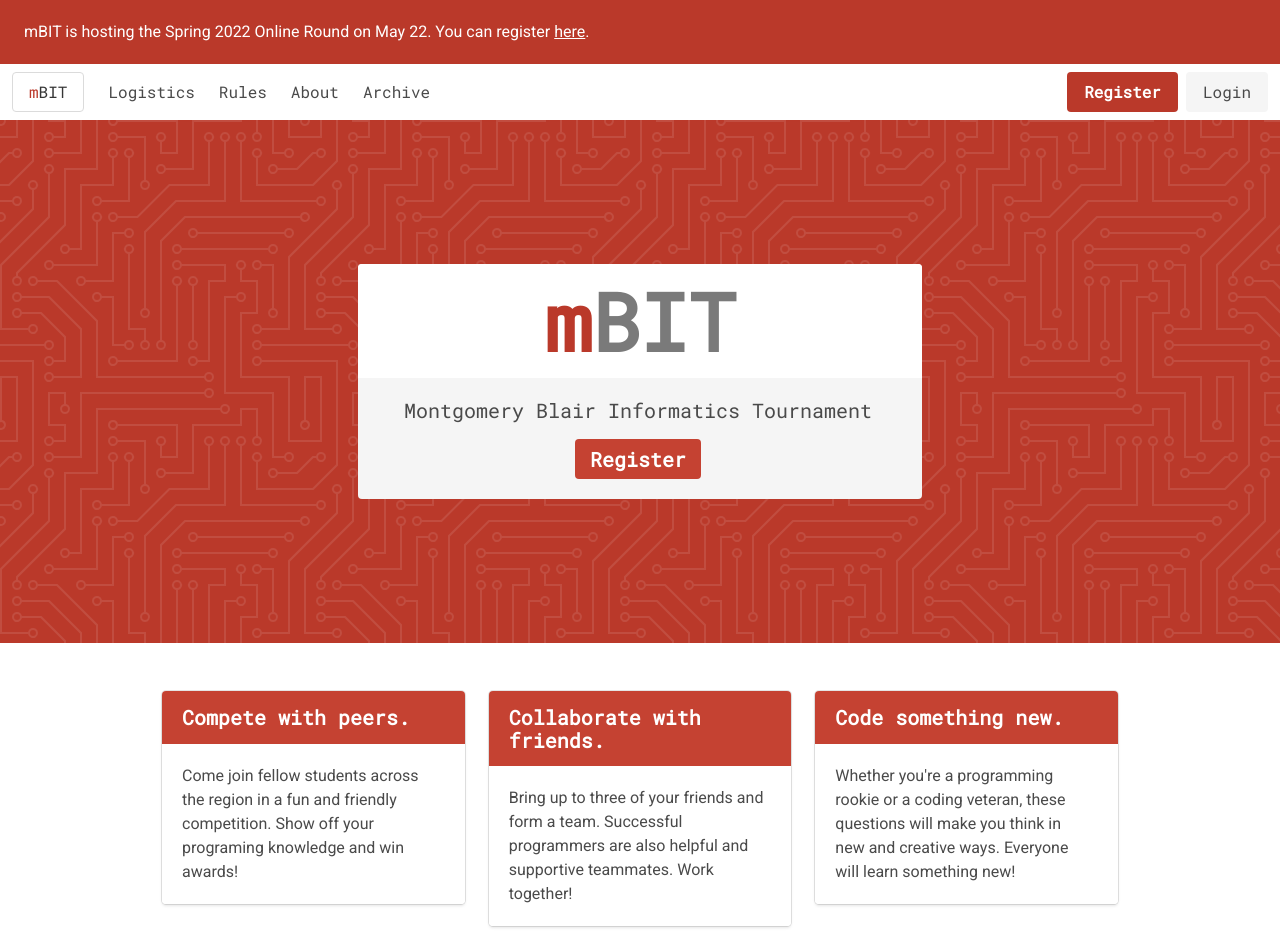
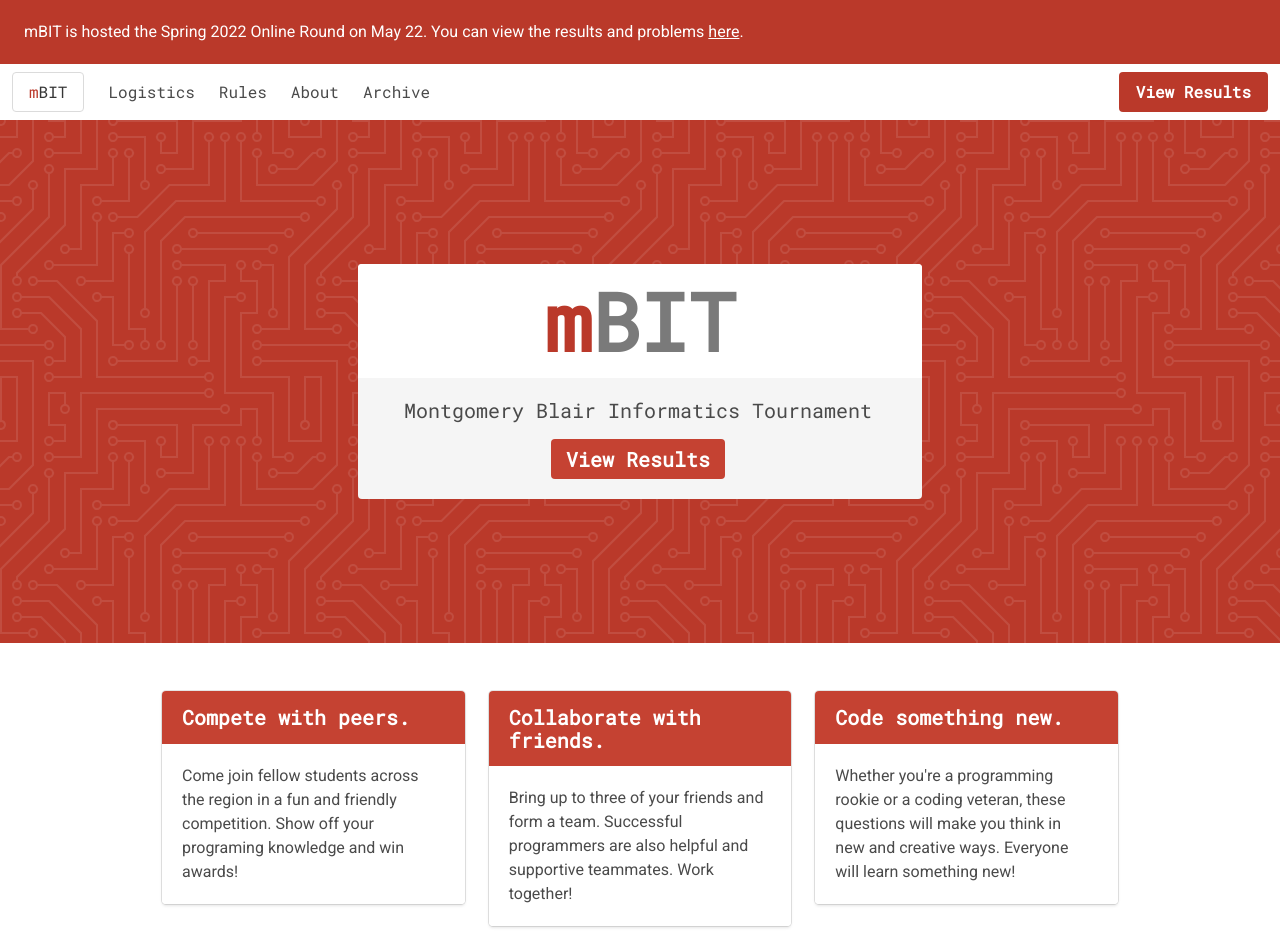
Before and after one commit to mbhs/mbit, a plain HTML site: page index.html in a window 1280 px wide. Shown: the top 941 px of the page. Drawn offline with Linux system fonts and the light colour scheme.

Commit message:
make adjustments

```diff
--- a/index.html
+++ b/index.html
@@ -8,7 +8,7 @@
 	</head>
 	<body>
 		<div class="notification-top notification is-primary">
-			mBIT is hosting the Spring 2022 Online Round on May 22. You can register <a href="https://mbit-live.mbhs.edu">here</a>.
+			mBIT is hosted the Spring 2022 Online Round on May 22. You can view the results and problems <a href="/archive/2022s">here</a>.
 		</div>
 		<nav class="navbar" role="navigation" aria-label="main navigation">
 			<div class="navbar-brand">
@@ -30,10 +30,10 @@
 				<div class="navbar-end">
 					<div class="navbar-item">
 						<div class="buttons">
-							<a class="button is-primary" href="https://mbit-live.mbhs.edu/register">
-								<strong>Register</strong>
+							<a class="button is-primary" href="/archive/2022s">
+								<strong>View Results</strong>
 							</a>
-							<a class="button is-light" href="https://mbit-live.mbhs.edu/login">Login</a>
+							<!-- <a class="button is-light" href="https://mbit-live.mbhs.edu/login">Login</a> -->
 						</div>
 					</div>
 				</div>
@@ -56,7 +56,7 @@
 						<div class="message-body">
 							<h2 class="subtitle has-text-centered is-family-monospace">
 								<p>Montgomery Blair Informatics Tournament</p>
-								<p class="hero-date"><strong><a href="https://mbit-live.mbhs.edu/register">Register</a></strong></p>
+								<p class="hero-date"><strong><a href="/archive/2022s">View Results</a></strong></p>
 							</h2>
 						</div>
 					</article>
```
Also changed, not shown: about.html (+4 -4 lines), archive/2019/index.html (+4 -4 lines), archive/2020/index.html (+4 -4 lines), archive/2020f/index.html (+4 -4 lines), archive/2021s/index.html (+4 -4 lines), archive/2022s/index.html (+4 -5 lines), archive/index.html (+4 -4 lines), base.html (+4 -4 lines), logistics.html (+4 -4 lines), rules.html (+4 -4 lines), templates/archive/2022s/index.html (+0 -1 lines), templates/base.html (+4 -4 lines), templates/index.html (+1 -1 lines).
